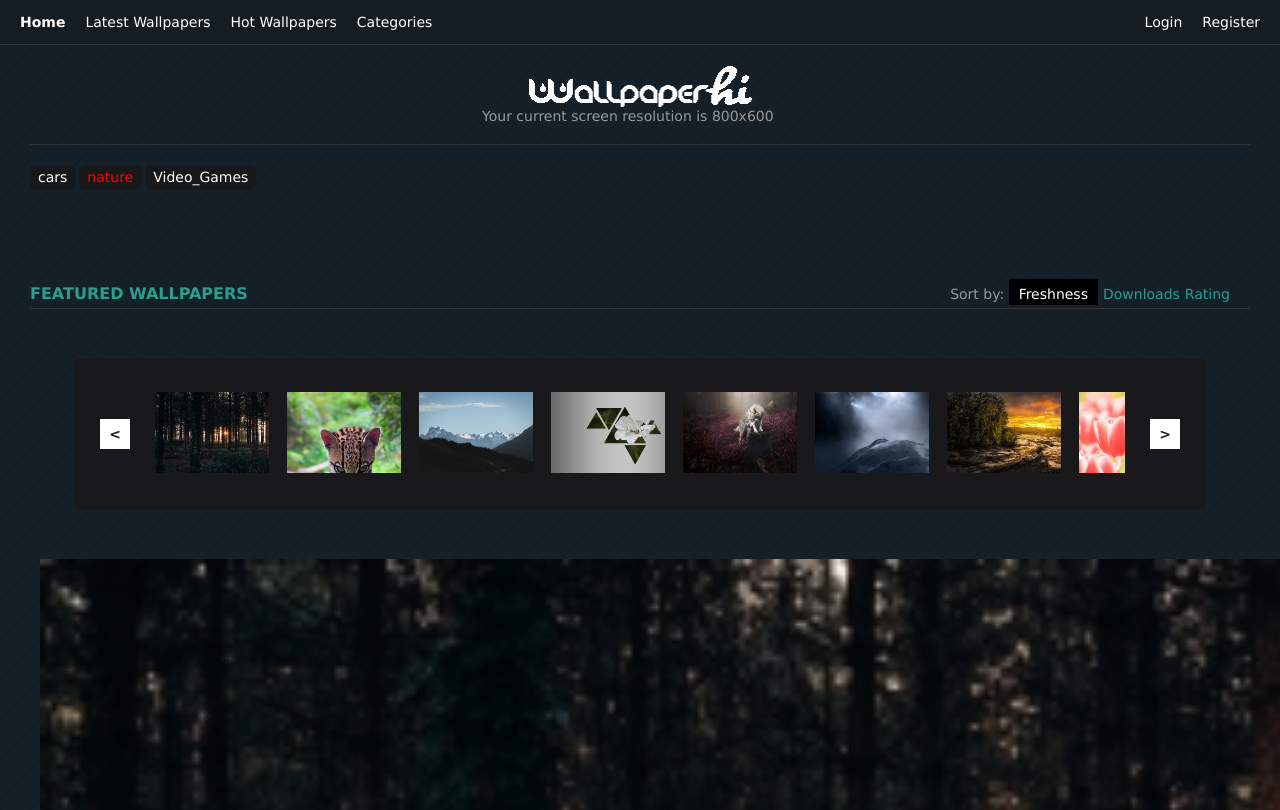
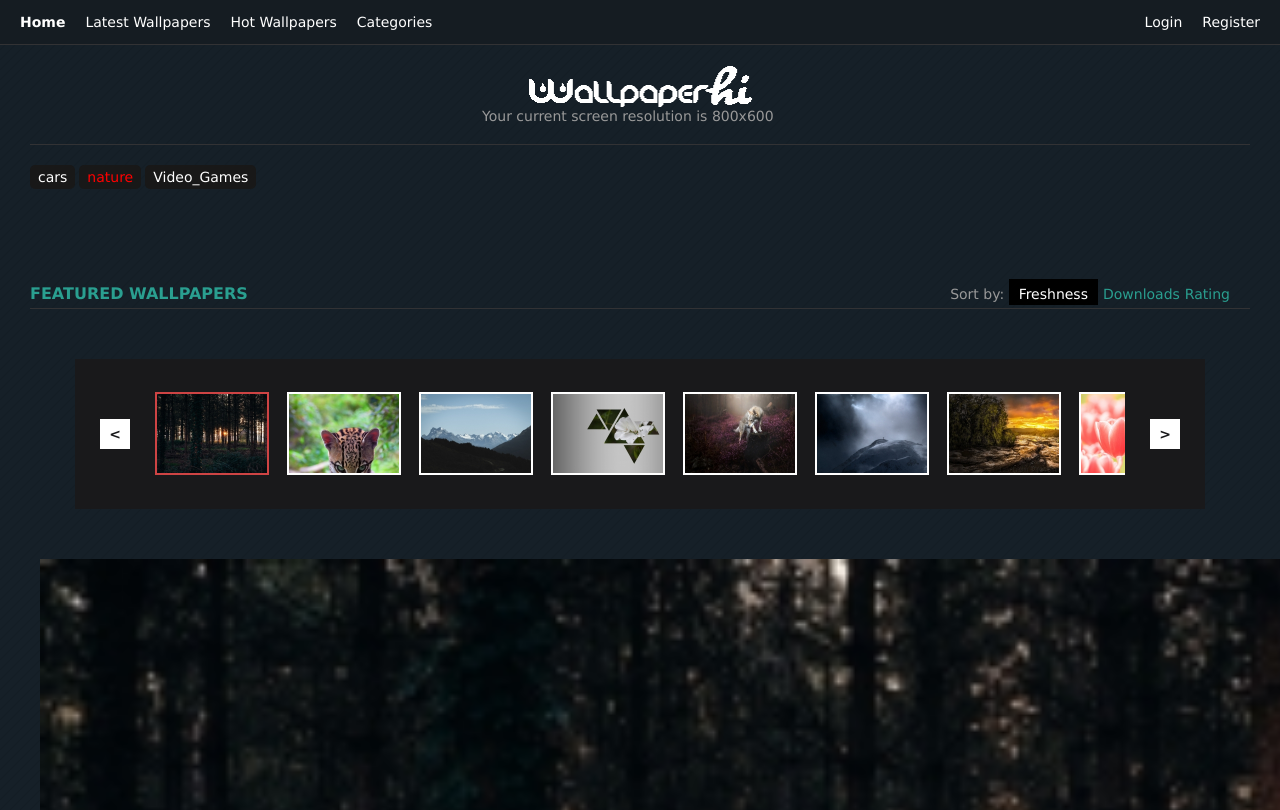
Before and after one commit to MonguDykrai/Picture-Wall, a React app: page /#/nature/1 in a window 1280 px wide. Shown: the top 810 px of the page. Built offline with nearby package versions, Linux system fonts and the light colour scheme; data requests are answered from the project's data file.

Commit message:
08_完善PWCategoryDetail组件，添加移动gallery图片逻辑，遇到一些问题待进一步解决

```diff
--- a/src/components/wallpapers-category-detail/index.js
+++ b/src/components/wallpapers-category-detail/index.js
@@ -5,46 +5,60 @@ import PWDetailPicture from './sub/detail-picture'
 export default class PWWPCategoryDetail extends React.Component {
   constructor(props) {
     super(props)
-
-    console.log(`props`)
+    this._handleClickLeftArrow = this._handleClickLeftArrow.bind(this)
+    this._handleClickRightArrow = this._handleClickRightArrow.bind(this)
 
     this.state = {
       currentPath: this.props.match.url,
-      url: '',
+      detailPicUrl: '',
       galleryItemsUrl: props.location.pathname.substr(0, props.location.pathname.lastIndexOf('/')),
-      galleryItems: []
+      galleryItems: [],
     }
+
+    this._gapLeft = 80
+    this._gapRight = -80
   }
 
   render() {
-    console.log(`this.state.url:${this.state.url}`);
+    // console.log(`this.state.detailPicUrl:${this.state.detailPicUrl}`);
     return (
       <div className="wallpapers-category-detail-container">
         <div className="category-detail-gallery">
           <div className="gallery-leftArrow-container">
-            <span className="arrowLeft">&lt;</span>
+            <span className="arrowLeft" onClick={this._handleClickLeftArrow}>&lt;</span>
           </div>
-          <ul className="ul-gallery">
+          <ul className="ul-gallery" ref={ ul => this._ul = ul }>
             { this._renderPWGalleryItems() }
           </ul>
           <div className="gallery-rightArrow-container">
-              <span className="arrowRight">&gt;</span>
+              <span className="arrowRight"  onClick={this._handleClickRightArrow}>&gt;</span>
           </div>
         </div>
-        <PWDetailPicture url={ this.state.url } />
+        <PWDetailPicture detailPicUrl={ this.state.detailPicUrl } />
       </div>
     )
   }
 
+  _handleClickLeftArrow() {
+    console.log(`left`)
+    this._gapLeft = this._gapLeft - 10
+    this._ul.style.left = `${this._gapLeft}px`
+  }
+
+  _handleClickRightArrow() {
+    console.log(`right`)
+    this._gapRight = this._gapRight - 10
+    this._ul.style.left = `${this._gapRight}px`
+  }
+
   componentDidMount() {
     const { currentPath } = this.state
-    this._doFetchPic(currentPath)
+    const { galleryItemsUrl } = this.state
+    this._doFetch(currentPath)
     console.log(`currentPath:${currentPath}`);
 
-    this._doFetchGallery(this.state.galleryItemsUrl)
+    this._doFetch(galleryItemsUrl)
   }
-
-
 
   _renderPWGalleryItems() {
     return this.state.galleryItems.map(item => {
@@ -54,30 +68,32 @@ export default class PWWPCategoryDetail extends React.Component {
     })
   }
 
-  _doFetchPic(path) {
+  _doFetch(path) {
     fetch(`http://localhost:3004${path}`)
       .then(res => {
         return res.json()
       })
       .then(data => {
-        this.setState({
-          url: data.address
-        })
+        // console.log(`data：${data}`);
+        if (data.address) { // request for get detail picture url
+          this.setState({
+            detailPicUrl: data.address
+          })
+        } else {
+          this.setState({
+            galleryItems: data
+          }, function () {
+            // console.log(this.state.galleryItems);
+          })
+        }
       })
   }
 
-  _doFetchGallery(path) {
-    fetch(`http://localhost:3004${path}`)
-      .then(res => {
-        return res.json()
-      })
-      .then(data => {
-        console.log(data)
-        this.setState({
-          galleryItems: data
-        }, function () {
-          console.log(this.state.galleryItems);
-        })
-      })
+  componentDidUpdate(prevProps) {
+    const prevPathName = prevProps.location.pathname
+    const currentPathName = this.props.location.pathname
+    if (prevPathName !== currentPathName) {
+      this._doFetch(currentPathName)
+    }
   }
 }
--- a/src/components/wallpapers-category-detail/sub/category-item.js
+++ b/src/components/wallpapers-category-detail/sub/category-item.js
@@ -1,12 +1,21 @@
 import React from 'react'
+import { NavLink as Link } from 'react-router-dom'
 
-export default function PWGalleryItem({address}) {
-  console.log(address);
+export default function PWGalleryItem({id, address}) {
+  // console.log(id)
+  const url = address.substr(0, address.lastIndexOf('/'))
+  // console.log(`/${url}/${id}`);
+  const styles = {
+    link: {borderColor: '#ce4444'}
+  }
   return (
     <li className="ul-gallery-item">
-      <a href="javascript: void(0);">
+      <Link
+      to={`/${url}/${id}`}
+      activeClassName="link-active"
+      activeStyle={styles.link}>
         <img src={`../src/images/${address}`} alt="car" />
-      </a>
+      </Link>
     </li>
   )
 }
--- a/src/components/wallpapers-category-detail/sub/detail-picture.js
+++ b/src/components/wallpapers-category-detail/sub/detail-picture.js
@@ -1,10 +1,10 @@
 import React from 'react'
 
-export default function PWDetailPicture({ url }) {
+export default function PWDetailPicture({ detailPicUrl }) {
   return (
     <div className="category-detail-picture-container">
       <a href="javascript: void(0);">
-        <img src={ `../src/images/${url}` } alt="" />
+        <img src={ `../src/images/${detailPicUrl}` } alt="" />
       </a>
     </div>
   )
--- a/src/css/05_Home.css
+++ b/src/css/05_Home.css
@@ -187,6 +187,7 @@ ul.wp-list li.wp-list-item .pic-created-time {
   width: 80px;
   height: 150px;
   background-color: #19191B;
+  z-index: 3;
 }
 
 span.arrowLeft {
@@ -227,8 +228,11 @@ span.arrowRight {
 }
 
 .category-detail-gallery ul.ul-gallery {
-  width: 200%;
-  height: 114px;
+  position: absolute;
+  left: 80px;
+  width: 400%;
+  height: 100%;
+  overflow: initial;
 }
 
 ul.ul-gallery li.ul-gallery-item {
@@ -238,6 +242,11 @@ ul.ul-gallery li.ul-gallery-item {
   margin: 33px 18px 33px 0;
 }
 
+ul.ul-gallery li.ul-gallery-item a {
+  display: block;
+  border: 2px solid #fff;
+}
+
 .wallpapers-category-detail-container .category-detail-picture-container {
   width: 1250px;
   margin: 50px auto 70px;
```
